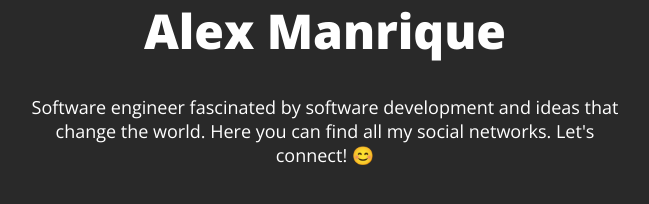
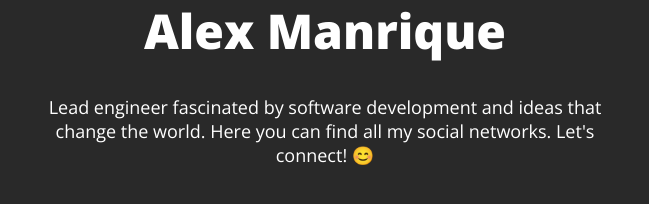
Before and after one commit to alexmanrique/alexmanrique.github.io, a plain HTML site: page index.html in a window 1280 px wide. Shown: the part 282-486 px from the top of the page, without its empty margins (315-964 px from the left). Drawn offline with nearby package versions, Linux system fonts and the light colour scheme.

Commit message:
change current position text

```diff
--- a/index.html
+++ b/index.html
@@ -61,7 +61,7 @@
         <h1>Alex Manrique</h1>
 
         <!-- Short Bio -->
-        <p>Software engineer fascinated by software development and ideas that change the world. Here you can find all my social networks. Let's connect! 😊</p>
+        <p>Lead engineer fascinated by software development and ideas that change the world. Here you can find all my social networks. Let's connect! 😊</p>
 
         <!--
 
```
